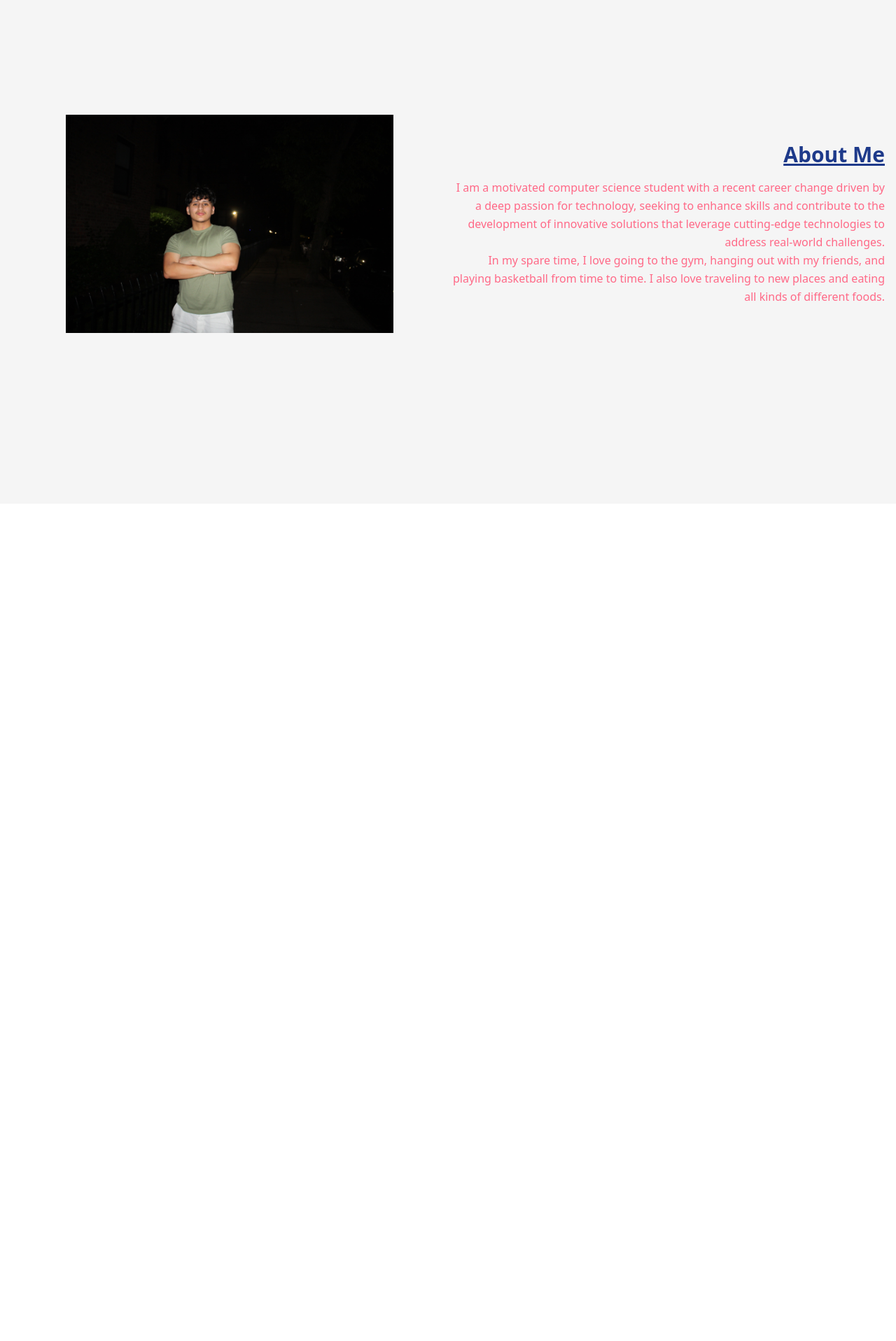
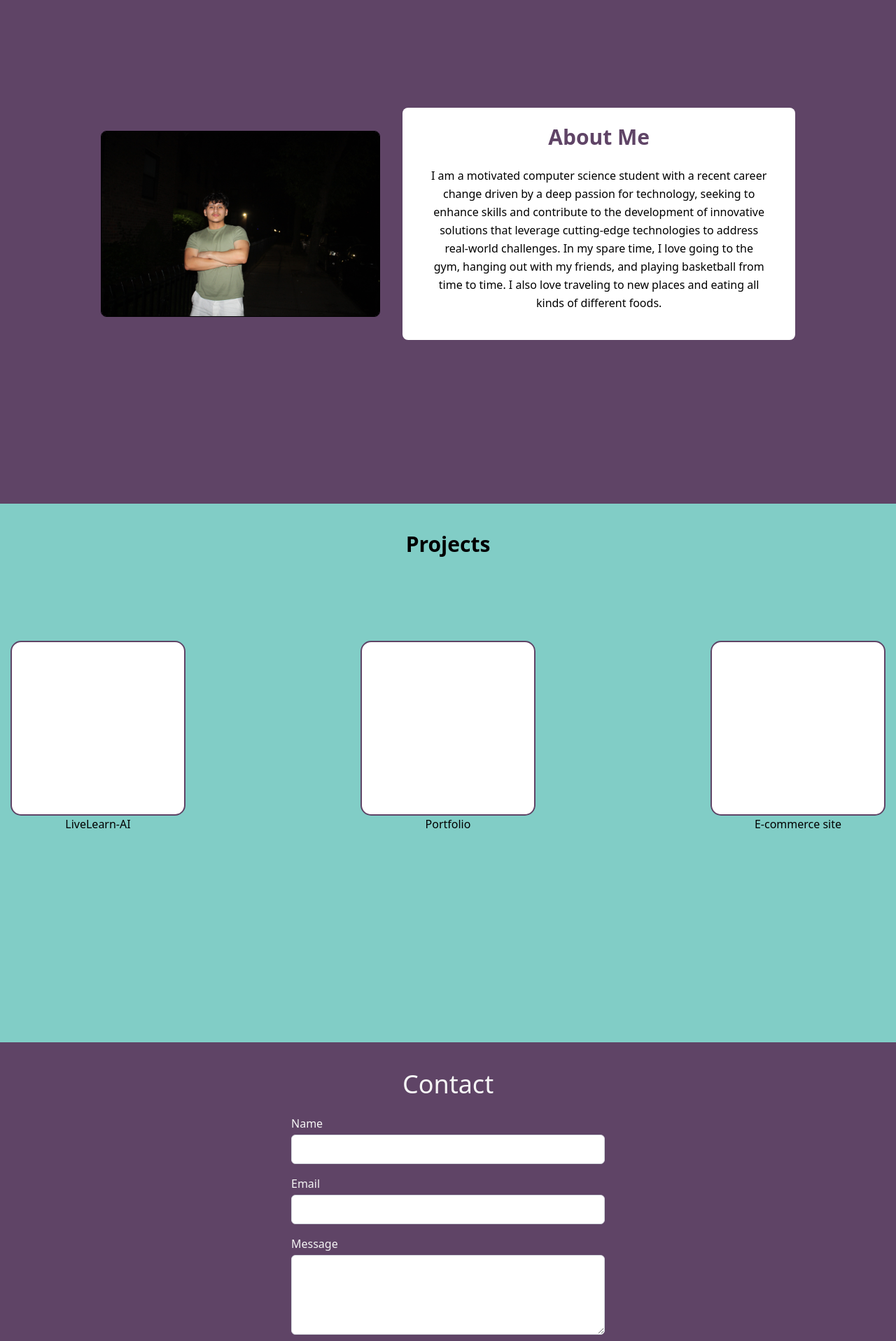
Before and after one commit to Henrysua12/portfolio-page, a React (Create React App) app: page / in a window 1280 px wide. Shown: the part 880-2797 px from the top of the page at 70% size. Before the commit the page ends 1600 px from the top, so only its background shows below. Built offline with nearby package versions, Linux system fonts and the light colour scheme.

Commit message:
added contact page, projects page

```diff
--- a/src/App.tsx
+++ b/src/App.tsx
@@ -2,11 +2,15 @@ import React from 'react';
 import logo from './logo.svg';
 import { Intro } from './components/HeadingPage/intro';
 import { AboutMe } from './components/AboutMe/test';
+import { Projects } from './components/ProjectsPage/project';
+import { Contact } from './components/ContactMe/contact';
 function App() {
   return (
     <div className="App">
       <Intro name='Josue'/>
       <AboutMe aboutMe=''/>
+      <Projects projects='' />
+      <Contact contact='' />
     </div>
   );
 }
--- a/src/components/AboutMe/test.tsx
+++ b/src/components/AboutMe/test.tsx
@@ -3,25 +3,29 @@ import './index.css';
 import img from './me.jpg'
 
 type AboutMeProps = {
-    aboutMe: string;
-  };
+  aboutMe: string;
+};
 
-  export const AboutMe = ({ aboutMe }: AboutMeProps) => (
+export const AboutMe = ({ aboutMe }: AboutMeProps) => (
+  <body className="p-10 bg-wenge flex items-center justify-center min-h-screen">
+  <div className="flex flex-col lg:flex-row items-center p-4 bg-wenge max-w-5xl w-full space-y-4 lg:space-y-0 lg:space-x-8">
 
-  <div className="grid grid-cols-2 h-screen items-center p-4 bg-white-smoke">
-    <div className="flex justify-center">
-      <img src={img} alt="my image" className="w-3/4 h-auto object-cover" />
+    <div className="flex justify-center bg-wenge- w-full lg:w-5/12">
+      <img src={img} alt="my image" className="w-full h-auto max-h-96 object-cover border border-black rounded-lg" />
     </div>
 
-    <div className="text-right">
-      <h1 className="text-3xl font-bold text-blue-900 underline mb-4">About Me</h1>
-      <p className="text-secondary leading-relaxed">
+    <div className="flex flex-col justify-center items-center mb-4 bg-white p-6 rounded-lg w-full lg:w-7/12">
+      <h1 className="text-3xl font-bold text-wenge mb-2">About Me</h1>
+      <p className="text-black leading-relaxed text-center p-4">
         I am a motivated computer science student with a recent career change driven by a deep passion for technology, seeking to
         enhance skills and contribute to the development of innovative solutions that leverage cutting-edge technologies to
-        address real-world challenges.<br />
-        In my spare time, I love going to the gym, hanging out with my friends, and playing basketball from time to time.
+        address real-world challenges. In my spare time, I love going to the gym, hanging out with my friends, and playing basketball from time to time.
         I also love traveling to new places and eating all kinds of different foods.
       </p>
     </div>
   </div>
+</body>
+
+
+
 );
--- /dev/null
+++ b/src/components/ContactMe/contact.tsx
@@ -0,0 +1,72 @@
+import React, { useState } from "react";
+
+type ContactProps = {
+  contact: string;
+};
+
+export const Contact = ({ contact }: ContactProps) => {
+  const [name, setName] = useState("");
+  const [email, setEmail] = useState("");
+  const [message, setMessage] = useState("");
+
+  const handleSubmit = (e: React.FormEvent) => {
+    e.preventDefault();
+    console.log("Form submitted with data:", { name, email, message });
+    // Reset fields after submission (optional)
+    setName("");
+    setEmail("");
+    setMessage("");
+  };
+
+  return (
+    <footer className="flex justify-center items-center p-10 bg-wenge text-white">
+      <div className="w-full max-w-md">
+        <h2 className="text-4xl text-center text-white-smoke mb-6">Contact</h2>
+        <form onSubmit={handleSubmit} className="space-y-4">
+          <div>
+            <label className="block text-white-smoke font-medium">
+              Name
+              <input
+                type="text"
+                value={name}
+                onChange={(e) => setName(e.target.value)}
+                className="mt-1 block w-full p-2 border border-gray-300 rounded-md focus:outline-none focus:border-blue-500 text-black"
+                required
+              />
+            </label>
+          </div>
+          <div>
+            <label className="block text-white-smoke font-medium">
+              Email
+              <input
+                type="email"
+                value={email}
+                onChange={(e) => setEmail(e.target.value)}
+                className="mt-1 block w-full p-2 border border-gray-300 rounded-md focus:outline-none focus:border-blue-500 text-black"
+                required
+              />
+            </label>
+          </div>
+          <div>
+            <label className="block text-white-smoke font-medium">
+              Message
+              <textarea
+                value={message}
+                onChange={(e) => setMessage(e.target.value)}
+                className="mt-1 block w-full p-2 border border-gray-300 rounded-md focus:outline-none focus:border-blue-500 text-black"
+                rows={4}
+                required
+              ></textarea>
+            </label>
+          </div>
+          <button
+            type="submit"
+            className="w-full bg-white-smoke hover:bg-blue-600 text-wenge p-2 rounded-md"
+          >
+            Submit
+          </button>
+        </form>
+      </div>
+    </footer>
+  );
+};
--- a/src/components/HeadingPage/intro.tsx
+++ b/src/components/HeadingPage/intro.tsx
@@ -29,5 +29,3 @@ export const Intro = ({ name }: IntroProps) => (
     </div>
   </div>
 );
-
-// flex and flex-col are containers that are common patterns and
--- /dev/null
+++ b/src/components/ProjectsPage/project.tsx
@@ -0,0 +1,25 @@
+import React from "react";
+
+type ProjectsProps = {
+  projects: string;
+};
+
+export const Projects = ({ projects }: ProjectsProps) => (
+  <body>
+    <div className="flex flex-col align-center justify center text-center p-[40px] bg-teal text-3xl font-bold">Projects</div>
+    <div className="flex justify-center items-center p-[80px] pb-[300px] gap-[250px] bg-teal">
+      <div className="flex flex-col">
+        <div className="h-[250px] w-[250px] border-2 border-wenge rounded-[15px] bg-white"></div>
+        <div className="w-[250px] text-center">LiveLearn-AI</div>
+      </div>
+      <div className="flex flex-col">
+        <div className="h-[250px] w-[250px] border-2 border-wenge rounded-[15px] text-center bg-white"></div>
+        <div className="w-[250px] text-center">Portfolio</div>
+      </div>
+      <div className="flex flex-col">
+        <div className="h-[250px] w-[250px] border-2 border-wenge rounded-[15px] bg-white"></div>
+        <div className="w-[250px] text-center text-align">E-commerce site</div>
+      </div>
+    </div>
+  </body>
+);
--- a/tailwind.config.js
+++ b/tailwind.config.js
@@ -8,7 +8,11 @@ module.exports = {
       colors: {
         'white-smoke': '#F5F5F5',
         'secondary' : '#FF6987',
-
+        'wenge' : '#5F4466',
+        'black' : '#000000',
+        'bittersweet' : '#E26D5C',
+        'bright-wenge': '#7a6a68',
+        'teal' : '#81CDC6'
       },
     },
   },
```
Also changed, not shown: public/me.jpg (added), 1 other file (tests, documents, lock files or other folders).
